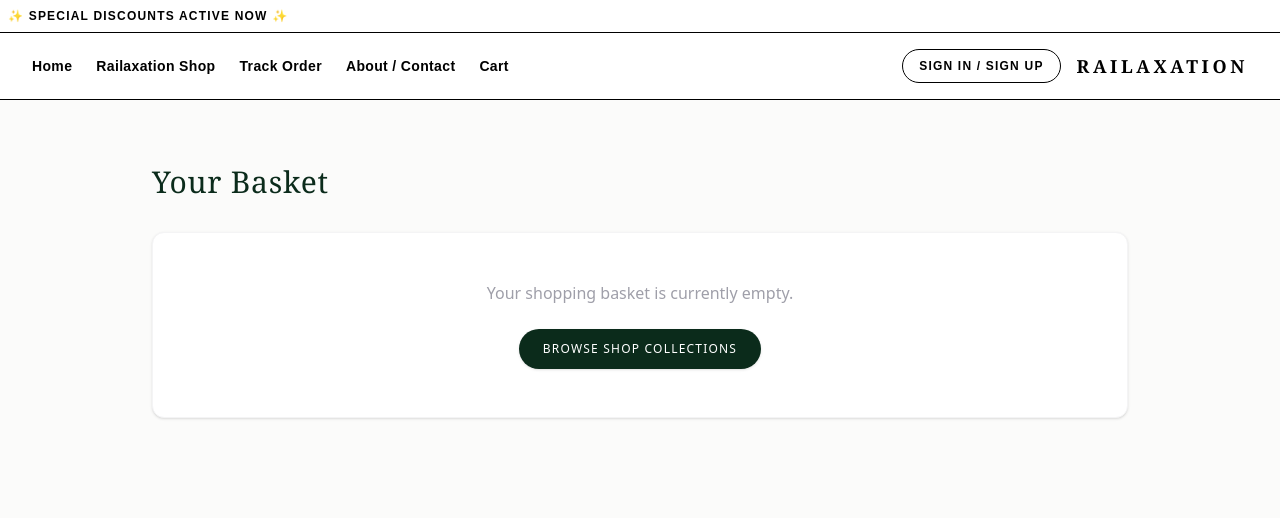
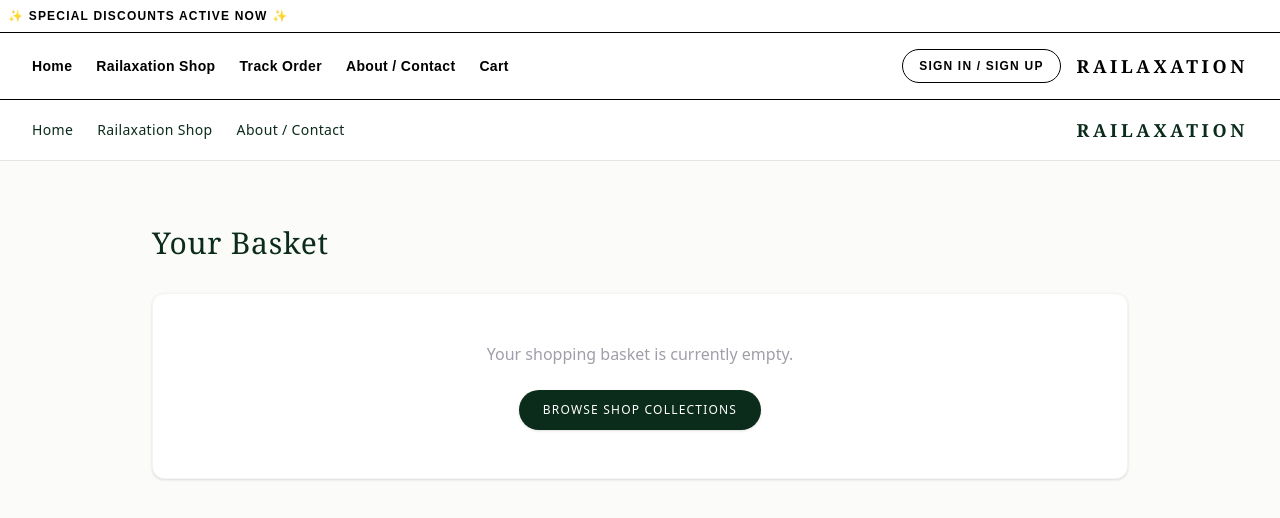
Before and after one commit to RailaxationDev/railaxation.com, a Next.js app: page /cart in a window 1280 px wide. Shown: the top 518 px of the page. Built offline with nearby package versions, Linux system fonts and the light colour scheme.

Commit message:
stripe is live

```diff
--- a/app/cart/page.tsx
+++ b/app/cart/page.tsx
@@ -124,7 +124,14 @@ export default function CartPage() {
 
   return (
     <div className="min-h-screen bg-[#FBFBFA] text-[#0B2B1B] font-sans">
-
+      <header className="w-full py-4 px-4 sm:px-6 lg:px-8 flex flex-col gap-3 border-b border-zinc-200 bg-white sm:flex-row sm:items-center sm:justify-between">
+        <nav className="flex flex-wrap items-center gap-3 sm:gap-6 text-xs sm:text-sm tracking-wide font-medium">
+          <Link href="/" className="hover:text-[#D4AF37] transition-colors">Home</Link>
+          <Link href="/shop" className="hover:text-[#D4AF37] transition-colors">Railaxation Shop</Link>
+          <Link href="/about" className="hover:text-[#D4AF37] transition-colors">About / Contact</Link>
+        </nav>
+        <span className="font-serif text-base sm:text-lg tracking-[0.2em] font-bold whitespace-nowrap">RAILAXATION</span>
+      </header>
 
       <main className="max-w-5xl mx-auto px-6 py-16">
         <h1 className="font-serif text-3xl tracking-wide mb-8">Your Basket</h1>
--- a/app/page.tsx
+++ b/app/page.tsx
@@ -54,7 +54,7 @@ export default function Home() {
           />
 
           {/* Foreground elements container inside the center */}
-          <div className="relative z-10 w-full max-w-2xl px-3 sm:px-4 flex flex-col items-center">
+          <div className="relative z-10 w-full max-w-2xl px-3 sm:px-4 flex flex-col items-center pt-40 sm:pt-48 md:pt-56">
 
             {/* Search Bar Container */}
             <form onSubmit={handleSearchSubmit} className="w-full max-w-xl flex flex-col sm:flex-row bg-white rounded-full overflow-hidden shadow-lg border border-zinc-200 mb-4 sm:mb-6">
```
